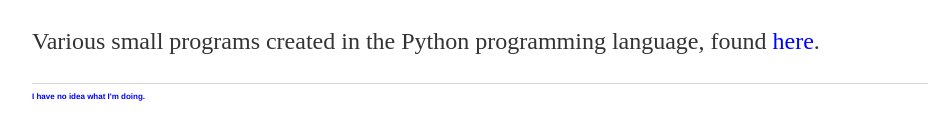
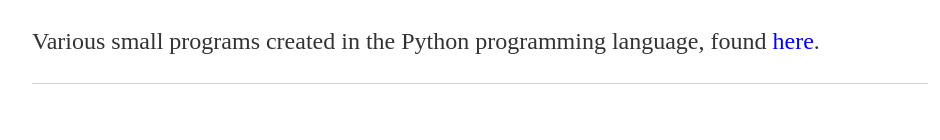
Before and after one commit to bentrevett/bentrevett.github.io, a Jekyll site: the page built from index.html, in a window 1280 px wide. Shown: the part 630-770 px from the top of the page, without its empty margins (160-1100 px from the left). Built offline with Jekyll 4.4.1, drawn with Linux system fonts in a browser that asks for light colours.

Commit message:
Update default.html

```diff
--- a/_layouts/default.html
+++ b/_layouts/default.html
@@ -21,7 +21,6 @@
 
 			</div>
 			<footer>
-				<ul><li>I have no idea what I'm doing.</li></ul>
 			</footer>
 		</body>
 	</html>
```
